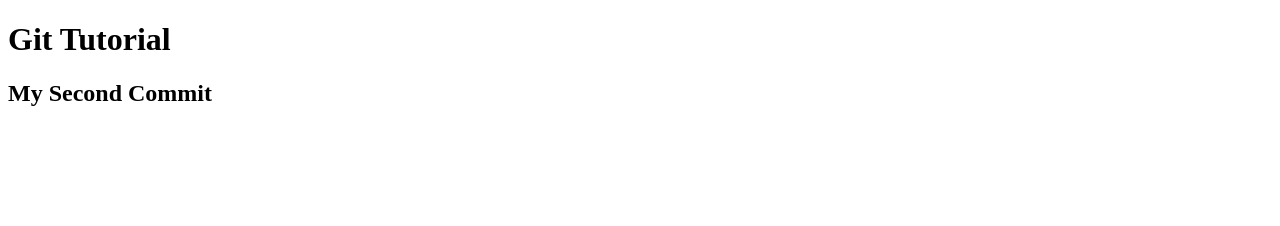
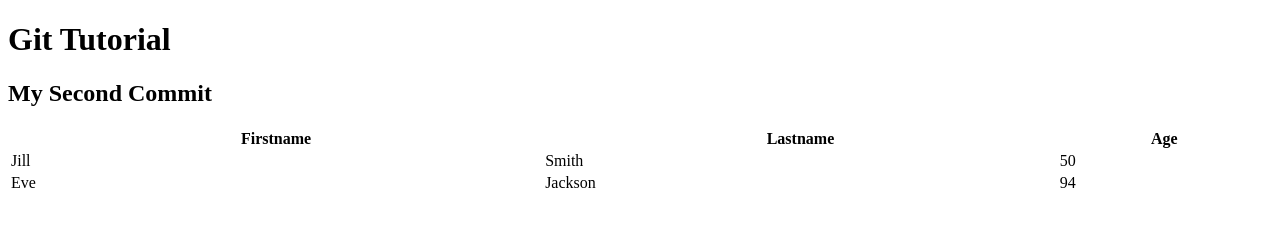
Before and after one commit to Mister905/Git_Tutorial, a plain HTML site: page index.html in a window 1280 px wide. Drawn offline with Linux system fonts and the light colour scheme.

Commit message:
Created Table

```diff
--- a/index.html
+++ b/index.html
@@ -1,13 +1,30 @@
 <!DOCTYPE html>
 <html lang="en">
-<head>
-    <meta charset="UTF-8">
-    <meta name="viewport" content="width=device-width, initial-scale=1.0">
-    <meta http-equiv="X-UA-Compatible" content="ie=edge">
+  <head>
+    <meta charset="UTF-8" />
+    <meta name="viewport" content="width=device-width, initial-scale=1.0" />
+    <meta http-equiv="X-UA-Compatible" content="ie=edge" />
     <title>Git Tutorial</title>
-</head>
-<body>
+  </head>
+  <body>
     <h1>Git Tutorial</h1>
     <h2>My Second Commit</h2>
-</body>
+    <table style="width:100%">
+      <tr>
+        <th>Firstname</th>
+        <th>Lastname</th>
+        <th>Age</th>
+      </tr>
+      <tr>
+        <td>Jill</td>
+        <td>Smith</td>
+        <td>50</td>
+      </tr>
+      <tr>
+        <td>Eve</td>
+        <td>Jackson</td>
+        <td>94</td>
+      </tr>
+    </table>
+  </body>
 </html>
```
